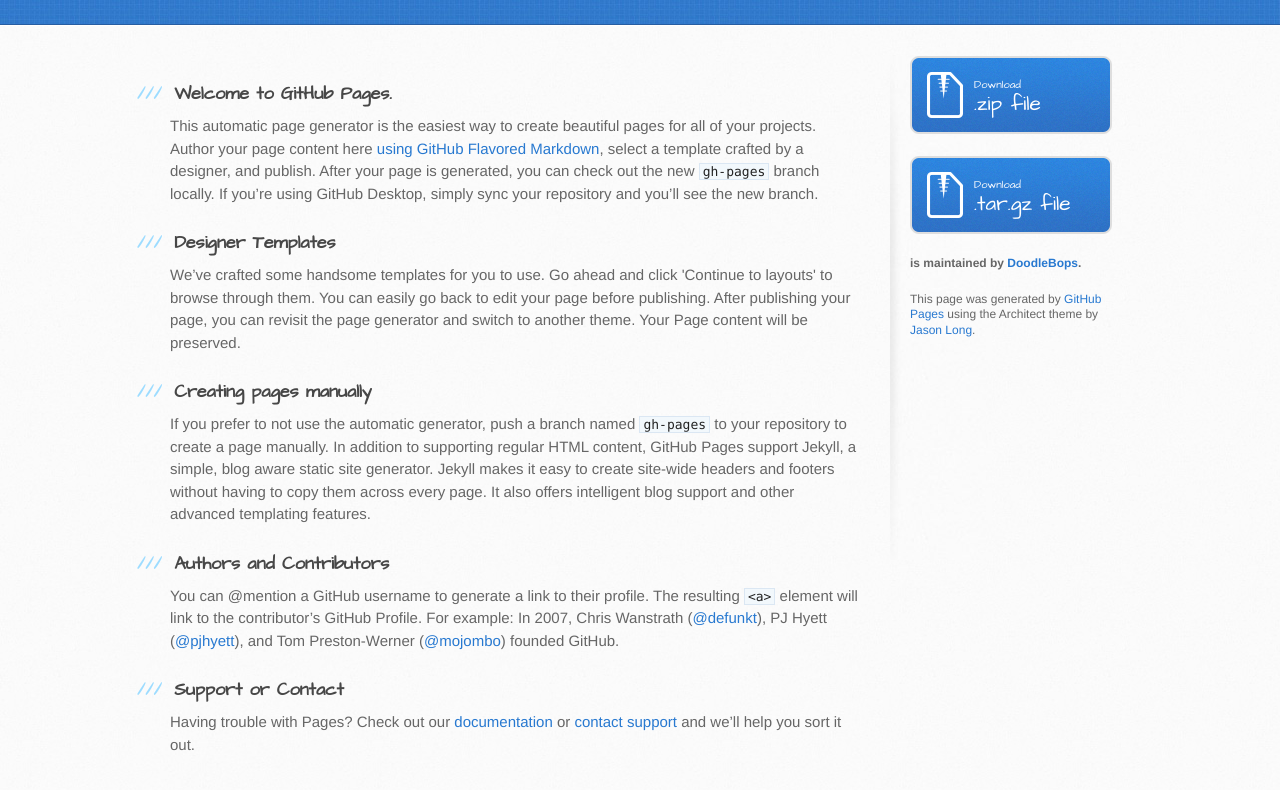
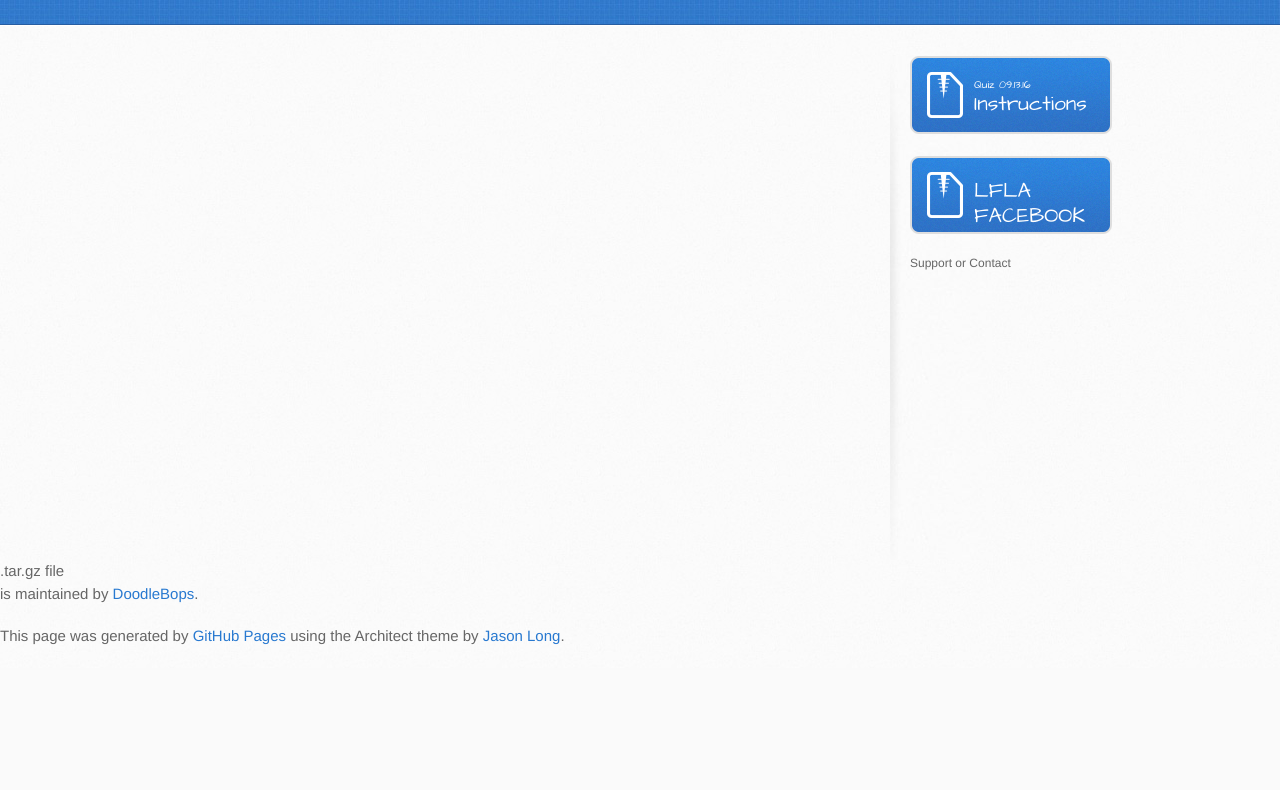
Before and after one commit to DoodleBops/Quiz091316, a plain HTML site: page index.html in a window 1280 px wide. Shown: the part 176-966 px from the top of the page. After the commit the page ends 844 px from the top, so only its background shows below. Drawn offline with Linux system fonts and the light colour scheme.

Commit message:
Update index.html

```diff
--- a/index.html
+++ b/index.html
@@ -13,14 +13,14 @@
     <script src="//html5shiv.googlecode.com/svn/trunk/html5.js"></script>
     <![endif]-->
 
-    <title>Quiz091316 by DoodleBops</title>
+    <title>Web Design Quiz 09.13.16</title>
   </head>
 
   <body>
     <header>
       <div class="inner">
-        <h1>Quiz091316</h1>
-        <h2>Quiz 09.13.16</h2>
+        <h1>Quiz 09.13.16</h1>
+        <h2>Ajeh Swinney</h2>
         <a href="https://github.com/DoodleBops/Quiz091316" class="button"><small>View project on</small> GitHub</a>
       </div>
     </header>
@@ -28,39 +28,33 @@
     <div id="content-wrapper">
       <div class="inner clearfix">
         <section id="main-content">
-          <h3>
-<a id="welcome-to-github-pages" class="anchor" href="#welcome-to-github-pages" aria-hidden="true"><span aria-hidden="true" class="octicon octicon-link"></span></a>Welcome to GitHub Pages.</h3>
 
-<p>This automatic page generator is the easiest way to create beautiful pages for all of your projects. Author your page content here <a href="https://guides.github.com/features/mastering-markdown/">using GitHub Flavored Markdown</a>, select a template crafted by a designer, and publish. After your page is generated, you can check out the new <code>gh-pages</code> branch locally. If you’re using GitHub Desktop, simply sync your repository and you’ll see the new branch.</p>
 
-<h3>
-<a id="designer-templates" class="anchor" href="#designer-templates" aria-hidden="true"><span aria-hidden="true" class="octicon octicon-link"></span></a>Designer Templates</h3>
 
-<p>We’ve crafted some handsome templates for you to use. Go ahead and click 'Continue to layouts' to browse through them. You can easily go back to edit your page before publishing. After publishing your page, you can revisit the page generator and switch to another theme. Your Page content will be preserved.</p>
 
-<h3>
-<a id="creating-pages-manually" class="anchor" href="#creating-pages-manually" aria-hidden="true"><span aria-hidden="true" class="octicon octicon-link"></span></a>Creating pages manually</h3>
+</section>
 
-<p>If you prefer to not use the automatic generator, push a branch named <code>gh-pages</code> to your repository to create a page manually. In addition to supporting regular HTML content, GitHub Pages support Jekyll, a simple, blog aware static site generator. Jekyll makes it easy to create site-wide headers and footers without having to copy them across every page. It also offers intelligent blog support and other advanced templating features.</p>
+<aside id="sidebar">
+<a href="quiz091316.pdf" class="button">
+<small>Quiz 09.13.16</small>
+Instructions
+</a>
+<a href="https://www.facebook.com/liftforlifeacademy" class="button"
+<small>LFLA</small>
+FACEBOOK
+</a>
 
-<h3>
-<a id="authors-and-contributors" class="anchor" href="#authors-and-contributors" aria-hidden="true"><span aria-hidden="true" class="octicon octicon-link"></span></a>Authors and Contributors</h3>
-
-<p>You can @mention a GitHub username to generate a link to their profile. The resulting <code>&lt;a&gt;</code> element will link to the contributor’s GitHub Profile. For example: In 2007, Chris Wanstrath (<a href="https://github.com/defunkt" class="user-mention">@defunkt</a>), PJ Hyett (<a href="https://github.com/pjhyett" class="user-mention">@pjhyett</a>), and Tom Preston-Werner (<a href="https://github.com/mojombo" class="user-mention">@mojombo</a>) founded GitHub.</p>
-
-<h3>
 <a id="support-or-contact" class="anchor" href="#support-or-contact" aria-hidden="true"><span aria-hidden="true" class="octicon octicon-link"></span></a>Support or Contact</h3>
 
-<p>Having trouble with Pages? Check out our <a href="https://help.github.com/pages">documentation</a> or <a href="https://github.com/contact">contact support</a> and we’ll help you sort it out.</p>
-        </section>
 
-        <aside id="sidebar">
-          <a href="https://github.com/DoodleBops/Quiz091316/zipball/master" class="button">
-            <small>Download</small>
-            .zip file
-          </a>
-          <a href="https://github.com/DoodleBops/Quiz091316/tarball/master" class="button">
-            <small>Download</small>
+ </aside>
+</div>
+        </div>
+
+
+          </body>
+          </html>
+
             .tar.gz file
           </a>
 
```
